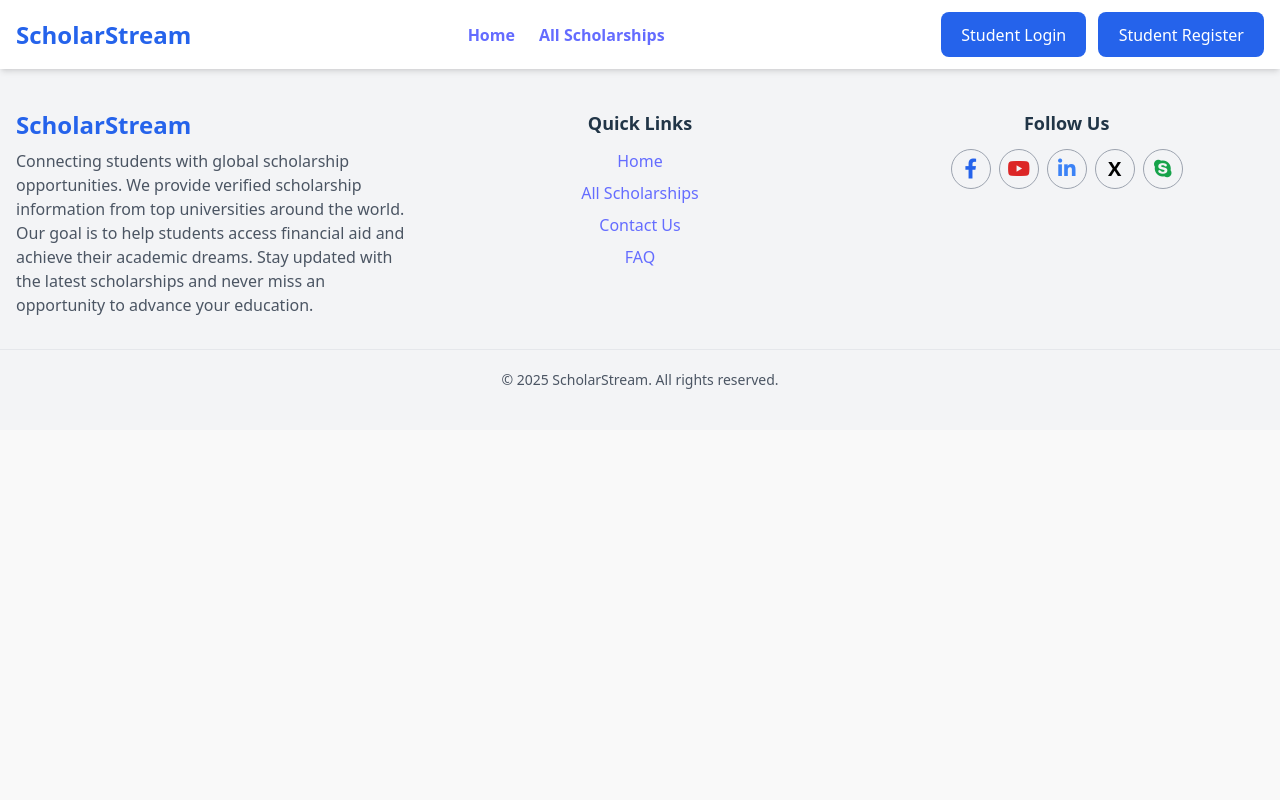
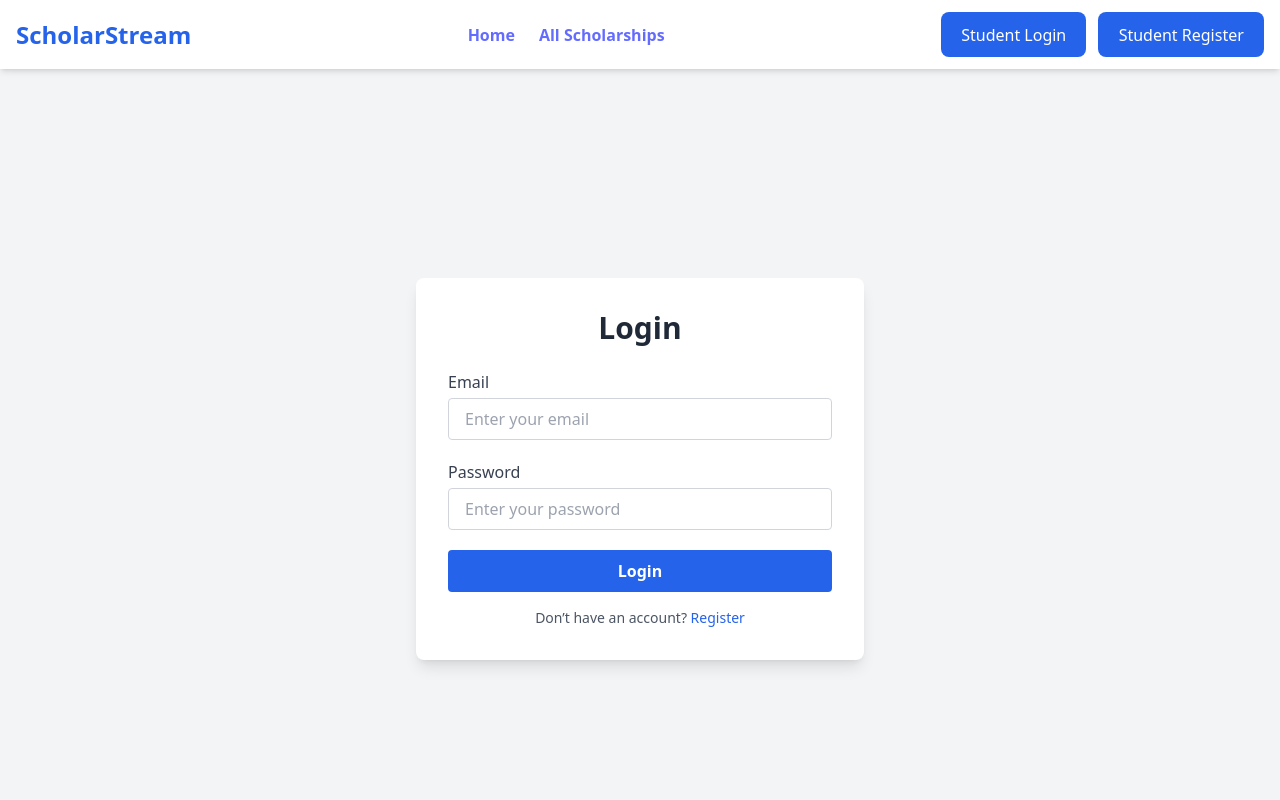
Before and after one commit to Rafsunjany-khan/ScholarStream-client, a React (Vite) app: page /login in a window 1280 px wide. Shown: the top 800 px of the page. Built offline with nearby package versions, Linux system fonts and the light colour scheme; no server answers.

Commit message:
Add Login.jsx for user login with firebase and modify Register.jsx

```diff
--- a/package.json
+++ b/package.json
@@ -15,6 +15,7 @@
     "firebase": "^12.6.0",
     "react": "^19.2.0",
     "react-dom": "^19.2.0",
+    "react-icons": "^5.5.0",
     "react-router-dom": "^7.10.1",
     "react-toastify": "^11.0.5"
   },
--- a/src/App.jsx
+++ b/src/App.jsx
@@ -7,6 +7,7 @@ import Navbar from "./components/Navbar";
 import Home from "./pages/Home";
 import Footer from "./components/Footer";
 import Register from "./authentication/Register";
+import Login from "./authentication/Login";
 
 function App() {
   return (
@@ -16,6 +17,7 @@ function App() {
         <Navbar />
         <Routes>
           <Route path="/register" element={<Register />} />
+          <Route path="/login" element={<Login />} />
           <Route path="/" element={<Home />} />
         </Routes>
         <Footer />
--- /dev/null
+++ b/src/authentication/Login.jsx
@@ -0,0 +1,85 @@
+import React, { useState } from "react";
+import { signInWithEmailAndPassword } from "firebase/auth";
+import { auth } from "./firebase";
+import axios from "axios";
+import { toast } from "react-toastify";
+import { useNavigate } from "react-router-dom";
+
+const Login = () => {
+  const [email, setEmail] = useState("");
+  const [password, setPassword] = useState("");
+  const [loading, setLoading] = useState(false);
+
+  const navigate = useNavigate();
+
+  const handleEmailLogin = async (e) => {
+    e.preventDefault();
+
+    if (!email || !password) {
+      toast.error("Please enter email and password");
+      return;
+    }
+
+    setLoading(true);
+
+    try {
+      const userCredential = await signInWithEmailAndPassword(auth, email, password);
+      const user = userCredential.user;
+
+      const { data } = await axios.post("http://localhost:5000/api/users/login", {
+        uid: user.uid,
+      });
+
+      toast.success(`Welcome back, ${data.user.name || user.email}!`);
+
+      localStorage.setItem("user", JSON.stringify(data.user));
+
+      navigate("/");
+    } catch (error) {
+      console.error(error);
+      toast.error(error.response?.data?.message || error.message || "Login failed");
+    }
+
+    setLoading(false);
+  };
+
+  return (
+    <div className="flex items-center justify-center min-h-screen bg-gray-100 px-4">
+      <div className="w-full max-w-md bg-white shadow-lg rounded-lg p-8">
+        <h2 className="text-3xl font-bold text-center mb-6 text-gray-800">Login</h2>
+
+        <form onSubmit={handleEmailLogin} className="space-y-5">
+          <div>
+            <label className="block text-gray-700 font-medium mb-1">Email</label>
+            <input type="email" placeholder="Enter your email" value={email}
+              onChange={(e) => setEmail(e.target.value)} required
+              className="w-full border border-gray-300 rounded px-4 py-2 focus:ring-2 focus:ring-blue-500"/>
+          </div>
+          <div>
+            <label className="block text-gray-700 font-medium mb-1">Password</label>
+            <input type="password" placeholder="Enter your password"
+              value={password}
+              onChange={(e) => setPassword(e.target.value)} required
+              className="w-full border border-gray-300 rounded px-4 py-2 focus:ring-2 focus:ring-blue-500" />
+          </div>
+
+          <button
+            type="submit"
+            disabled={loading}
+            className="w-full bg-blue-600 text-white py-2 rounded hover:bg-blue-700 transition font-semibold" >
+            {loading ? "Logging in..." : "Login"}
+          </button>
+        </form>
+
+        <p className="text-sm text-gray-600 text-center mt-4">
+          Don’t have an account?{" "}
+          <a href="/register" className="text-blue-600 hover:underline">
+            Register
+          </a>
+        </p>
+      </div>
+    </div>
+  );
+};
+
+export default Login;
--- a/src/authentication/Register.jsx
+++ b/src/authentication/Register.jsx
@@ -39,15 +39,14 @@ const Register = () => {
     }
 
     setLoading(true);
+
     try {
-      //  Firebase Registration
       const userCredential = await createUserWithEmailAndPassword(auth, email, password);
       const user = userCredential.user;
 
       await updateProfile(user, { displayName: name, photoURL: photoURL });
 
-      //user save in MongoDB
-      await axios.post("http://localhost:5000/api/users", {
+      await axios.post("http://localhost:5000/api/users/register", {
         uid: user.uid,
         name,
         email,
@@ -62,11 +61,12 @@ const Register = () => {
       setPhotoURL("");
       setPassword("");
 
-      navigate("/");
+      navigate("/login");
     } catch (error) {
       console.error("Registration error:", error);
       toast.error(error.response?.data?.message || error.message);
     }
+
     setLoading(false);
   };
 
@@ -75,29 +75,27 @@ const Register = () => {
       <div className="w-full max-w-md bg-white rounded-lg shadow-lg p-8">
         <h2 className="text-3xl font-bold text-center text-gray-800 mb-6">Create Account</h2>
         <form onSubmit={handleRegister} className="space-y-5">
-          <input type="text" placeholder="Name"
-           value={name}
+          <input type="text" placeholder="Name" value={name}
             onChange={(e) => setName(e.target.value)} required
             className="w-full border px-4 py-2 rounded focus:ring-2 focus:ring-blue-500" />
-          <input type="email" placeholder="Email"
-           value={email}
+          <input type="email" placeholder="Email" value={email}
             onChange={(e) => setEmail(e.target.value)} required
             className="w-full border px-4 py-2 rounded focus:ring-2 focus:ring-blue-500" />
-          <input type="text" placeholder="Photo URL"
-           value={photoURL}
+          <input type="text" placeholder="Photo URL" value={photoURL}
             onChange={(e) => setPhotoURL(e.target.value)}
             className="w-full border px-4 py-2 rounded focus:ring-2 focus:ring-blue-500" />
-          <input type="password" placeholder="Password"
-           value={password}
+          <input type="password" placeholder="Password" value={password}
             onChange={(e) => setPassword(e.target.value)} required
             className="w-full border px-4 py-2 rounded focus:ring-2 focus:ring-blue-500" />
-          <button type="submit" disabled={loading}
-           className="w-full bg-blue-600 text-white py-2 rounded hover:bg-blue-700 transition duration-200 font-semibold">
+          <button type="submit"
+            disabled={loading}
+            className="w-full bg-blue-600 text-white py-2 rounded hover:bg-blue-700 transition duration-200 font-semibold" >
             {loading ? "Registering..." : "Register"}
           </button>
         </form>
         <p className="text-sm text-gray-600 text-center mt-4">
-          Already have an account? <a href="/login" className="text-blue-600 hover:underline">Login</a>
+          Already have an account?{" "}
+          <a href="/login" className="text-blue-600 hover:underline">Login</a>
         </p>
       </div>
     </div>
```
Also changed, not shown: 1 other file (tests, documents, lock files or other folders). Lines whose indentation alone changed are shown as unchanged.
